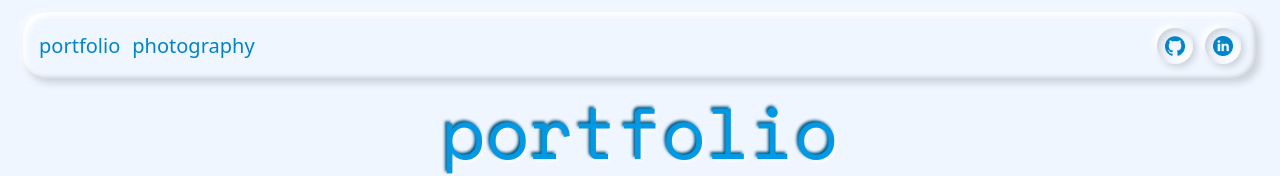
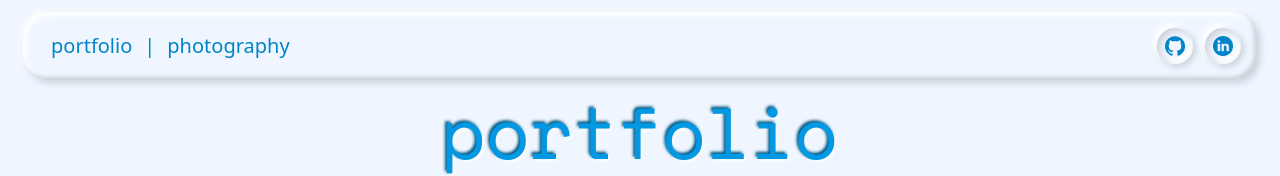
Before and after one commit to nand2246/portfolio, a React (Vite) app: page / in a window 1280 px wide. Shown: the top 176 px of the page. Built offline with nearby package versions, Linux system fonts and the light colour scheme.

Commit message:
final touches

```diff
--- a/index.html
+++ b/index.html
@@ -2,9 +2,9 @@
 <html lang="en">
   <head>
     <meta charset="UTF-8" />
-    <link rel="icon" type="image/svg+xml" href="/vite.svg" />
+    <link rel="icon" href="/favicon.ico" />
     <meta name="viewport" content="width=device-width, initial-scale=1.0" />
-    <title>Vite + React + TS</title>
+    <title>nand patel</title>
   </head>
   <body class="bg-blue-50">
     <div id="root"></div>
--- a/src/components/NavBar.tsx
+++ b/src/components/NavBar.tsx
@@ -14,10 +14,14 @@ export default function NavBar() {
         }}
       >
         <div className='flex-auto w-1/2 flex items-center'>
-          <Link to='/portfolio' className='pr-3 text-base sm:text-xl'>
+          <Link
+            to='/portfolio'
+            className='sm:pl-3 pr-1 sm:pr-3 text-base sm:text-xl'
+          >
             portfolio
           </Link>
-          <Link to='/photography' className='pr-3 text-base sm:text-xl'>
+          <div className='pr-1 sm:pr-3 text-base sm:text-xl'>|</div>
+          <Link to='/photography' className='text-base sm:text-xl'>
             photography
           </Link>
         </div>
--- a/src/pages/portfolio/portfolio.tsx
+++ b/src/pages/portfolio/portfolio.tsx
@@ -145,7 +145,7 @@ const experiences = [
     responsibilities: [
       'Created a web-based application that allows users to create pages filled with notes and share those pages with their peers.',
       'HTML / JavaScript front-end, backed by the Axios library to handle HTTP requests.',
-      'Given just 24 hours to complete the project, this hackathon presented the challenge of working together in a group with very little time.    ],',
+      'Given just 24 hours to complete the project, this hackathon presented the challenge of working together in a group with very little time.',
     ],
   },
 ];
```
Also changed, not shown: 1 other file (tests, documents, lock files or other folders).
